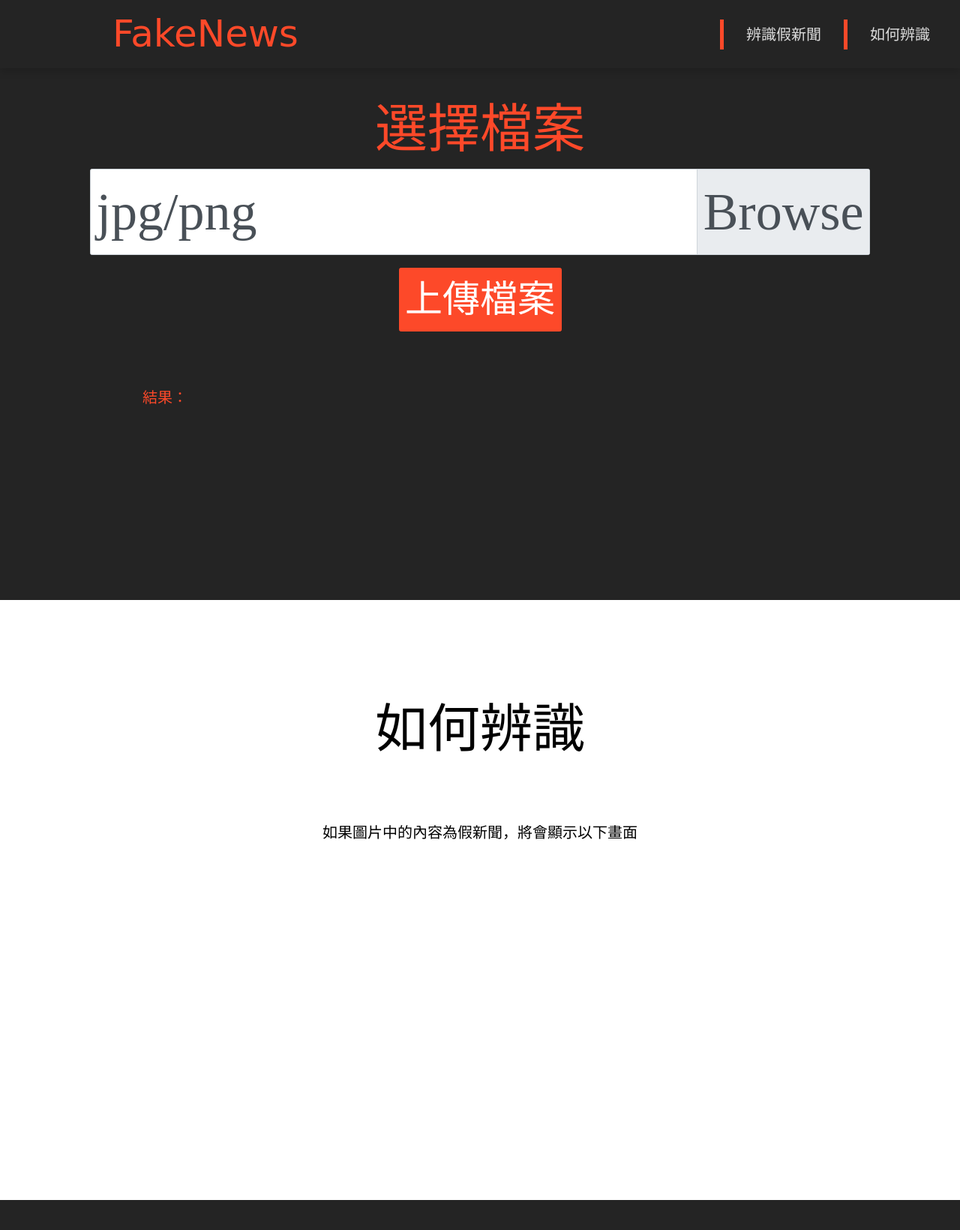
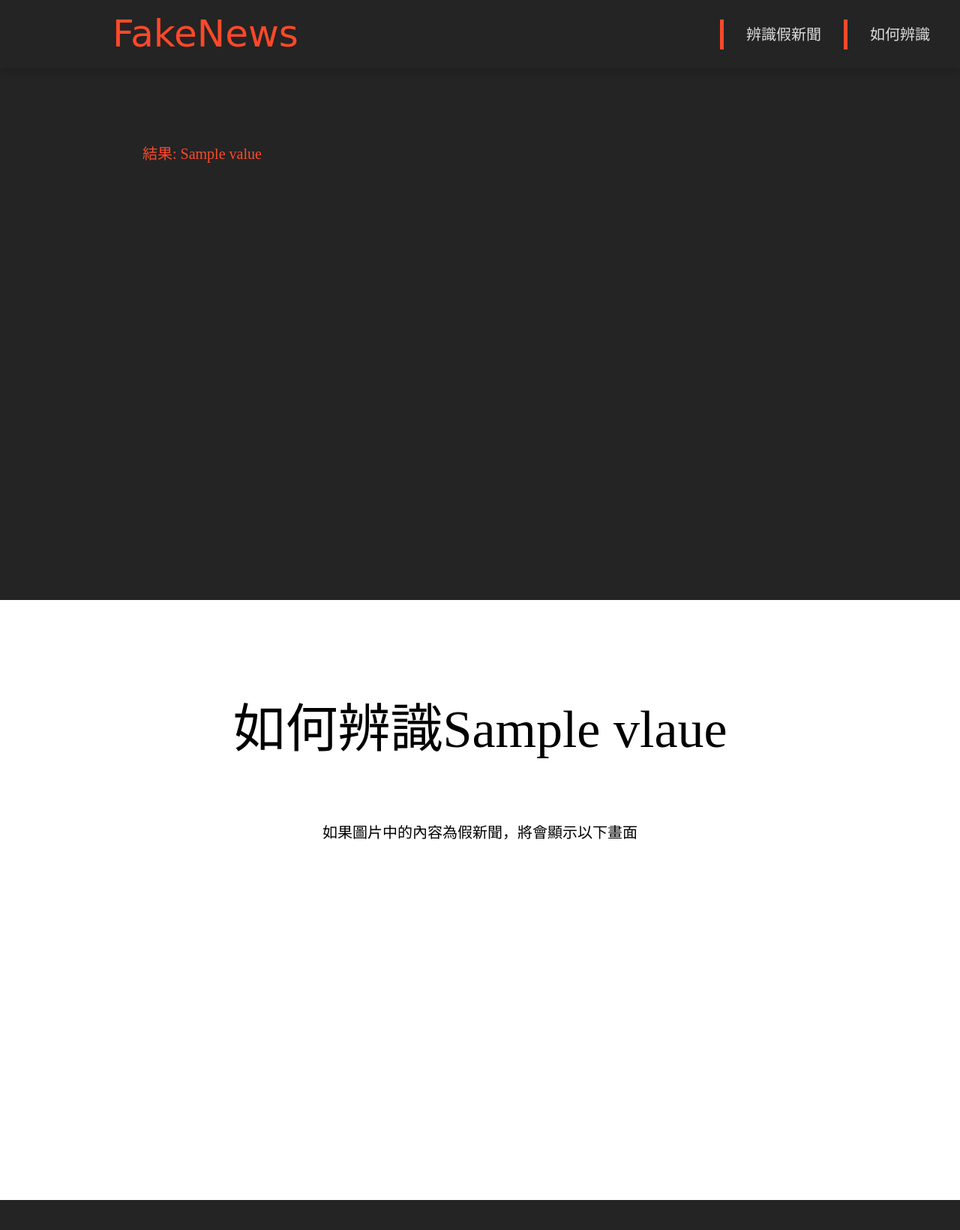
Before and after one commit to kidneyweakx/fakenews_server, a Flask app: template templates/upload.html in a window 1280 px wide. Shown: the top 1640 px of the page at 75% size. Run offline with Flask 2, Linux system fonts and the light colour scheme; the template is opened without the code that fills it: most values are stand-ins (such as "Sample title", 1, 10 or a date in 2020); some libraries are stand-ins or nearby versions; some web fonts are replaced.

Commit message:
Flask templates render mode update 1. fix href to route address 2. write jinja if else in upload.html

```diff
--- a/app.py
+++ b/app.py
@@ -25,11 +25,12 @@ def upload_image():
             image.save(path)
             txt = tesseract.ocr(path)
             print(txt)
-            return txt
-    return render_template("upload.html")
+            return render_template('upload.html',value=str(txt))
+    return render_template("upload.html",value="")
 
 # 執行該檔案時所開啟的網址
 if __name__ == '__main__':
+    # app.debug = True # hot reload with this Line(excute as Python File)
     # app.run(host = '0.0.0.0', port = 5000)
     HOST = os.environ.get('SERVER_HOST', 'localhost')
     try:
--- a/templates/upload.html
+++ b/templates/upload.html
@@ -20,8 +20,8 @@
     <!-- Bootstrap CSS -->
     <link rel="stylesheet" href="https://stackpath.bootstrapcdn.com/bootstrap/4.5.0/css/bootstrap.min.css" integrity="sha384-9aIt2nRpC12Uk9gS9baDl411NQApFmC26EwAOH8WgZl5MYYxFfc+NcPb1dKGj7Sk" crossorigin="anonymous">
     <!-- CSS theme -->
-    <link href="../static/default.css" rel="stylesheet" type="text/css" media="all" />
-    <link href="fonts.css" rel="stylesheet" type="text/css" media="all" />
+    <link href="static/default.css" rel="stylesheet" type="text/css" media="all" />
+    <!-- <link href="fonts.css" rel="stylesheet" type="text/css" media="all" /> -->
     <style>
 
     </style>
@@ -35,12 +35,12 @@
 
     <!-- Navbar color changed -->
     <script>
-        $(window).scroll(function(){
+        $(window).scroll(function() {
             $('nav').toggleClass('scrolled', $(this).scrollTop() > 200);
             $('nav a').toggleClass('scrolled', $(this).scrollTop() > 200);
         });
 
-        function showFilename(file){
+        function showFilename(file) {
             $("#filename_label").html(file.name);
         };
     </script>
@@ -50,16 +50,16 @@
     <!-- header -->
     <!-- navigation bar -->
     <nav class="navbar navbar-expand-lg navbar-light bg-black fixed-top shadow navbar-cc">
-        <a class="navbar-brand" href="./index.html">FakeNews</a>
+        <a class="navbar-brand" href="/">FakeNews</a>
         <button class="navbar-toggler" type="button" data-toggle="collapse" data-target="#navbarDiv" aria-controls="navbarDiv" aria-expanded="false" aria-label="Toggle navigation">
             <span class="navbar-toggler-icon"></span>
         </button>
         <div class="collapse navbar-collapse" id="navbarDiv">
             <ul class="navbar-nav ml-auto">
-                <li class="nav-item"  data-toggle="collapse" data-target=".navbar-collapse.show">
+                <li class="nav-item" data-toggle="collapse" data-target=".navbar-collapse.show">
                     <a class="nav-link" href="#check">辨識假新聞</a>
                 </li>
-                <li class="nav-item"  data-toggle="collapse" data-target=".navbar-collapse.show">
+                <li class="nav-item" data-toggle="collapse" data-target=".navbar-collapse.show">
                     <a class="nav-link" href="#how">如何辨識</a>
                 </li>
             </ul>
@@ -68,23 +68,32 @@
 
     <!-- Content -->
     <div id="content">
+        {% if value == "" %}
         <form class="md-form" action="/upload" method="POST" enctype="multipart/form-data">
             <div class="banner-goal" id="check">
                 <div class="text-center">選擇檔案</div>
                 <div class="custom-file">
-                    <input onchange="showFilename(this.files[0])" type="file" class="custom-file-input" id="customFile">
-                    <label id="filename_label"  class="custom-file-label" for="customFile">jpg/png</label>
+                    <input onchange="showFilename(this.files[0])" type="file" name="image" class="custom-file-input" id="customFile">
+                    <label id="filename_label" class="custom-file-label" for="customFile">jpg/png</label>
                 </div>
                 <div class="align-middle text-center">
                     <button type="submit" class="btn btn-primary">上傳檔案</button>
                 </div>
-                <p class="label-title">結果：</p>
             </div>
         </form>
+        {% else %}
+        <div class="banner-goal" id="check">
+            <p class="label-title">結果: {{ value }}</p>
+            {% if value == "FakeNews" %} 假新聞確定 {% elif value == "Undefined" %} 未確認 {% endif %}
+        </div>
+
+        {% endif %}
         <div class="banner-how" id="how">
             <div class="container h-100 ">
-                <div class="align-middle text-center">如何辨識</div>
-                <div class="align-middle text-center"><p>如果圖片中的內容為假新聞，將會顯示以下畫面</p></div>
+                <div class="align-middle text-center">如何辨識{{ vlaue }}</div>
+                <div class="align-middle text-center">
+                    <p>如果圖片中的內容為假新聞，將會顯示以下畫面</p>
+                </div>
             </div>
         </div>
     </div>
--- /dev/null
+++ b/utils/__init__.py
@@ -0,0 +1 @@
+# Put all file in this folder
```
Also changed, not shown: templates/index.html (+21 -15 lines), readme.md.
